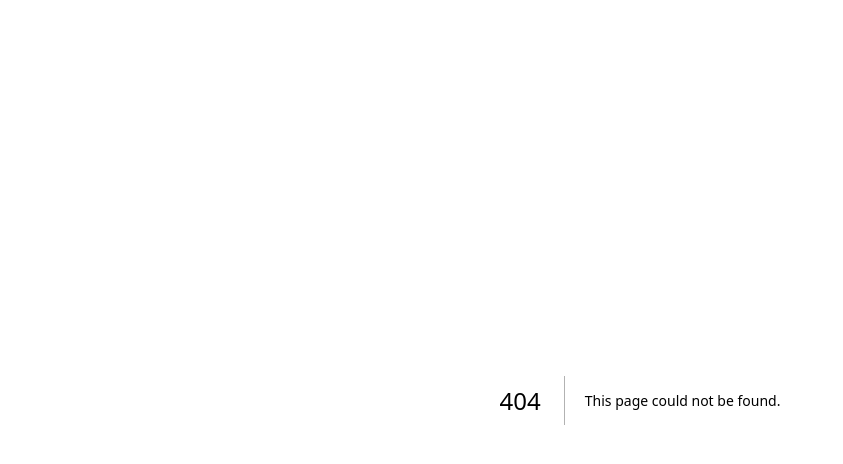
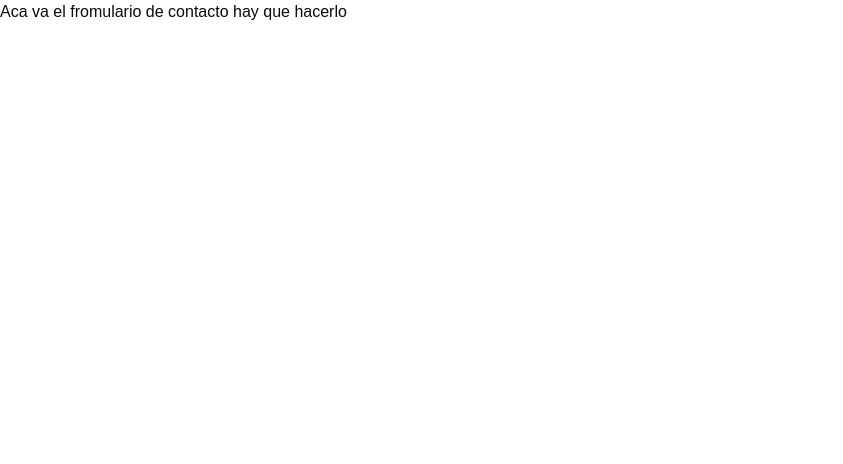
Before and after one commit to roots-cooperativa-dev/frontend-rootscoop, a Next.js app in the folder front/: page /contacto in a window 1280 px wide. Before the commit this address had no page. Shown: the top 464 px of the page, without its empty margins (0-843 px from the left). Built offline with nearby package versions, Linux system fonts and the light colour scheme.

Commit message:
agrego pagina basica contacto

```diff
--- /dev/null
+++ b/front/src/app/contacto/page.tsx
@@ -0,0 +1,11 @@
+
+
+const Contacto = ()=>{
+    return(
+        <>
+        <h1>Aca va el fromulario de contacto hay que hacerlo</h1>
+        </>
+    )
+}
+
+export default Contacto
```
